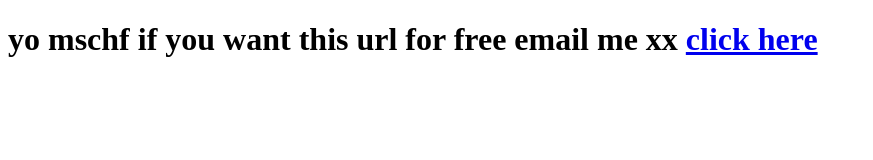
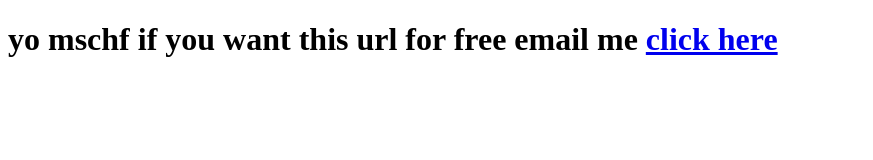
Before and after one commit to TheNicholasFisher/santa.shoes, a plain HTML site: page index.html in a window 1280 px wide. Shown: the whole page, without its empty margins (0-873 px from the left). Drawn offline with Linux system fonts and the light colour scheme.

Commit message:
Update index.html

```diff
--- a/index.html
+++ b/index.html
@@ -9,6 +9,6 @@
 </head>
 
 <body>
-    <h1>yo mschf if you want this url for free email me xx <a href="mailto:nicholasfisher004@gmail.com?subject=yooo what up">click here</a><h1/>
+    <h1>yo mschf if you want this url for free email me <a href="mailto:nicholasfisher004@gmail.com?subject=yooo what up">click here</a><h1/>
 </body>
 <html>
```
